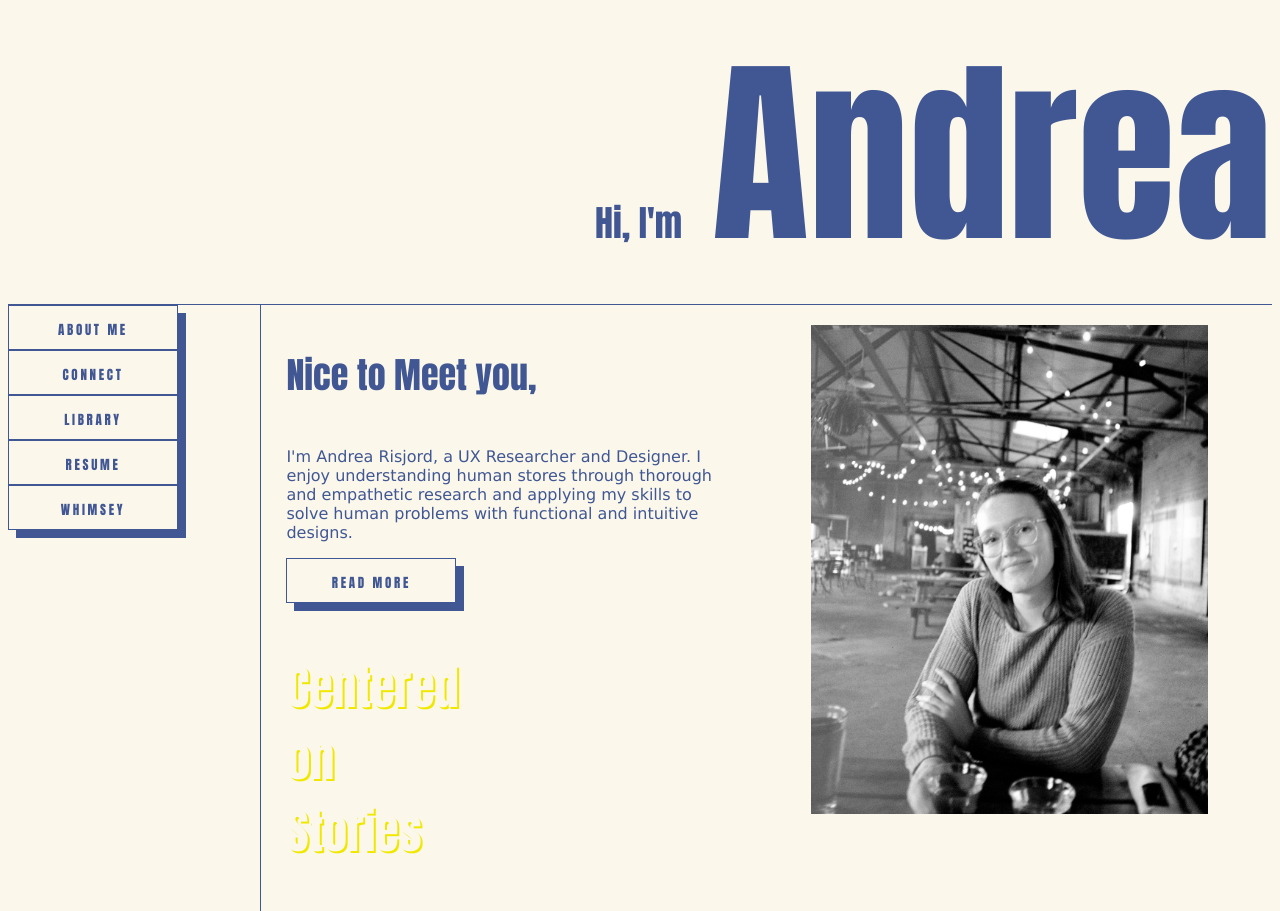
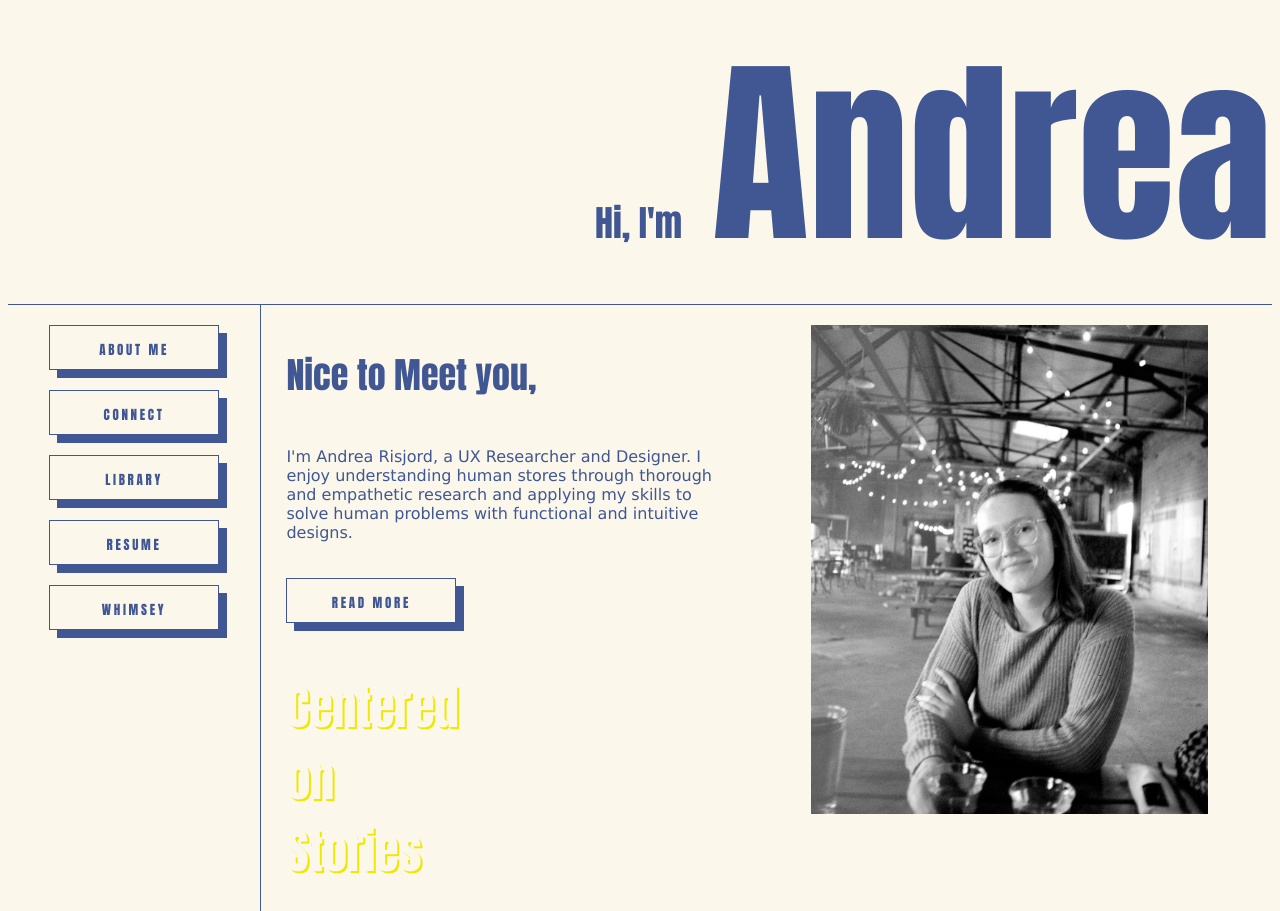
Before and after one commit to AndreaRisjord/UX_UI_HW_17, a plain HTML site: page images/index.html in a window 1280 px wide. Shown: the part 205-1116 px from the top of the page. Drawn offline with Linux system fonts and the light colour scheme.

Commit message:
Nav alignment fix
buttons added margin to 20px to space out nav the way i want

```diff
--- a/CSS/index.css
+++ b/CSS/index.css
@@ -59,7 +59,7 @@ p {
 }
 
 button{
-    max-width: 170px;
+    width: 170px;
     height: 45px;
     font-family: Impact, Haettenschweiler, 'Arial Narrow Bold', sans-serif;
     font-style: normal;
@@ -70,14 +70,15 @@ button{
     letter-spacing: 0.15em;
     font-variant: all-small-caps;
     color: #405794;
-    cursor: pointer;
     outline: #405794;
     background-color: #fbf7ea;
     border: 1px solid #405794;
     box-shadow: 8px 8px #405794;
+    margin-top: 20px;
+
 }
 
-.button:hover{
+button:hover{
     box-shadow: 4px 4px;
     transform: translate3d(4px);
 }
@@ -105,6 +106,8 @@ button{
 .Nav{
 display: flex;
 flex-direction: column;
+align-items: center;
+
 }
 
 .aboutBlurbGroup{
```
